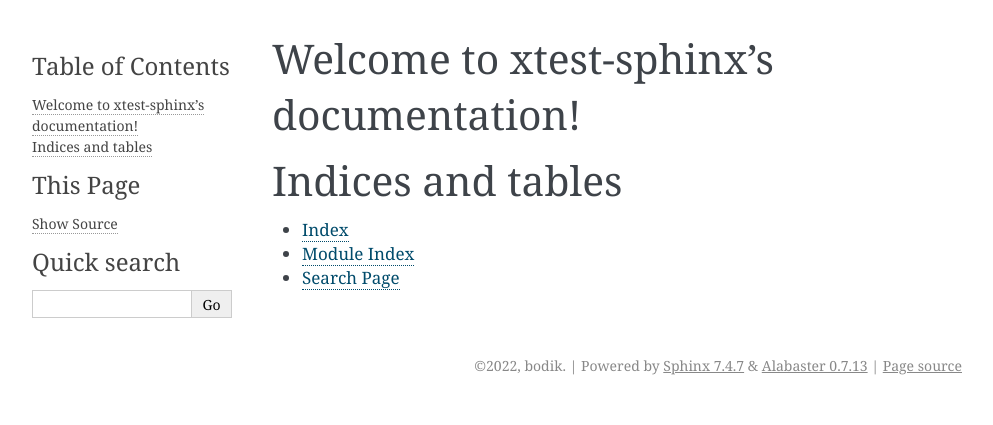
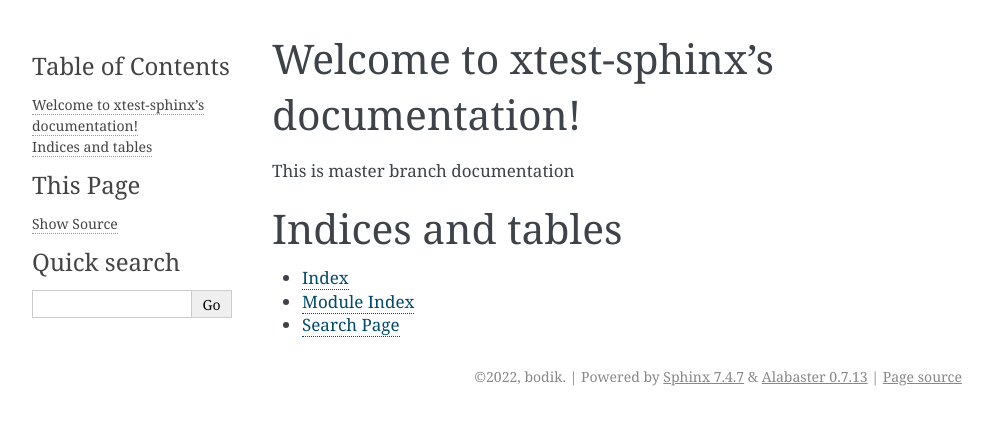
Before and after one commit to bodik/xtest-pages, a Sphinx documentation site: the page built from docs/index.rst, in a window 1280 px wide. Shown: the top 425 px of the page, without its empty margins (148-1141 px from the left). Built offline with Sphinx 7.4.7, drawn with Linux system fonts in a browser that asks for light colours.

Commit message:
master branch docs

```diff
--- a/docs/index.rst
+++ b/docs/index.rst
@@ -11,6 +11,8 @@ Welcome to xtest-sphinx's documentation!
    :caption: Contents:
 
 
+This is master branch documentation
+
 
 Indices and tables
 ==================
```
